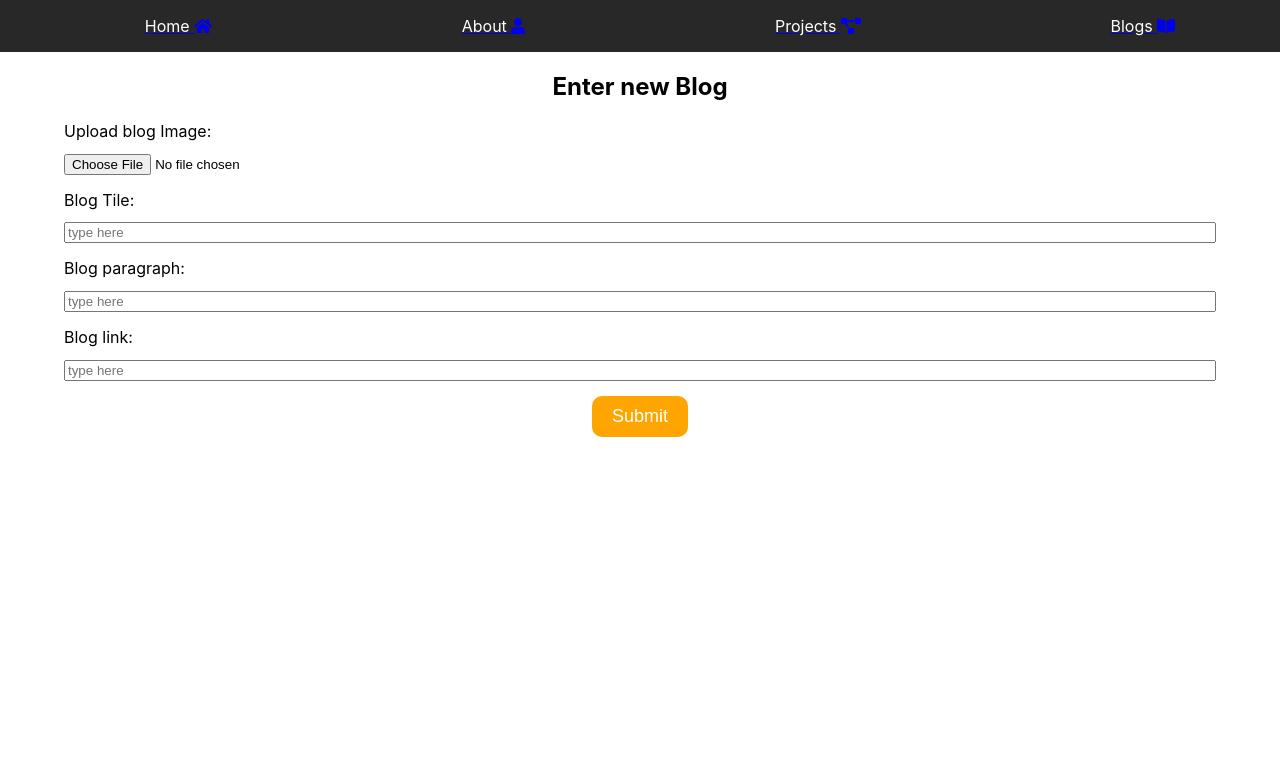
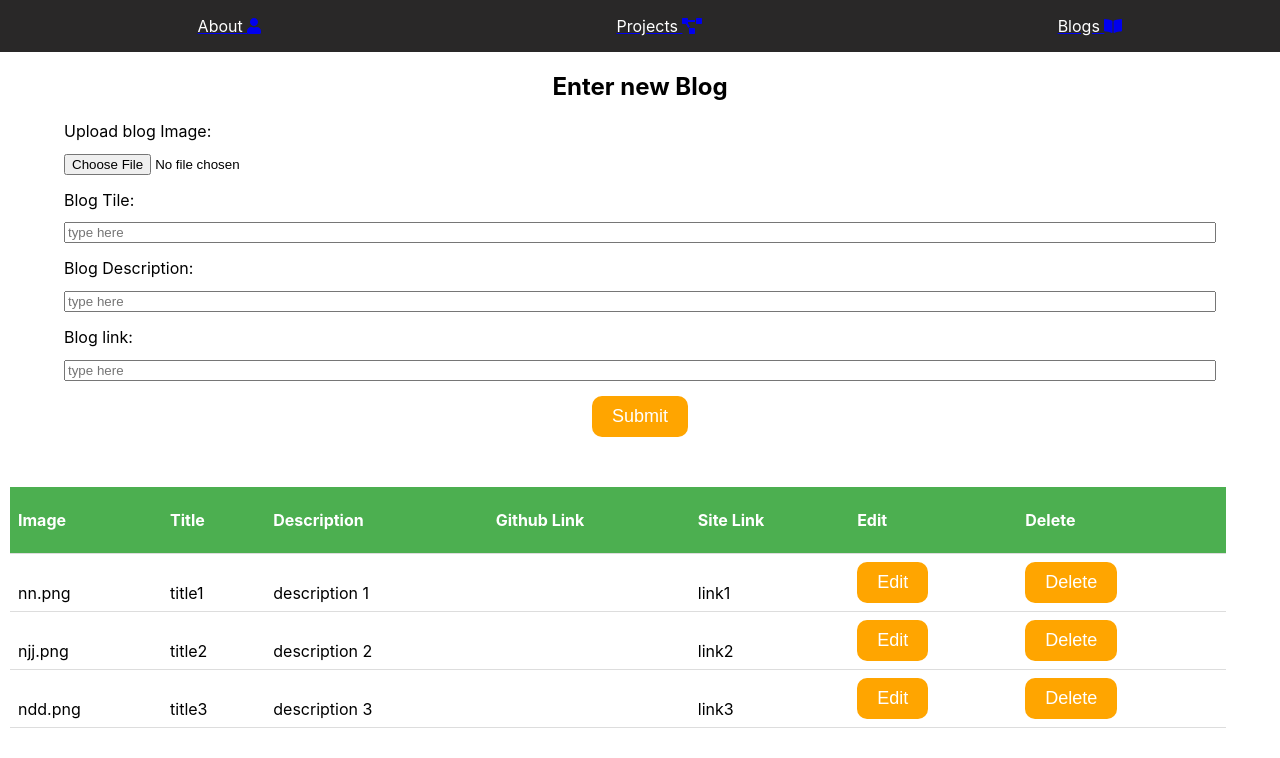
Before and after one commit to onives/my-dashboard, a React (Create React App) app: page /blogs in a window 1280 px wide. Shown: the top 758 px of the page. Built offline with nearby package versions, Linux system fonts and the light colour scheme.

Commit message:
new commits

```diff
--- a/src/App.js
+++ b/src/App.js
@@ -7,8 +7,8 @@ import DashboardNav from './components/DashboardNav'
 import { BrowserRouter as Router, Switch, Route } from 'react-router-dom';
 import About from './components/About';
 import Projects from './components/Projects';
-import Blogs from './components/Blogs';
-import Home from './components/Home';
+import BlogLayout from './components/BlogLayout';
+
 
 
 library.add(fab, fas)
@@ -19,10 +19,9 @@ function App() {
       <Router>
         <DashboardNav />
         <Switch>
-          <Route exact path='/' component={ Home } />
           <Route exact path='/about' component={About} />
           <Route exact path='/projects' component={Projects} />
-          <Route exact path='/blogs' component={Blogs} />
+          <Route exact path='/blogs' component={BlogLayout} />
 
         </Switch>
 
--- a/src/components/About.js
+++ b/src/components/About.js
@@ -1,5 +1,5 @@
 import React from 'react';
-import { Button } from './Button'
+import { Button } from './generics/Button'
 
 
 const About = () => {
--- /dev/null
+++ b/src/components/BlogLayout.js
@@ -0,0 +1,67 @@
+import React, { useState } from "react";
+import Blogs from "./Blogs";
+import TableData from "./generics/TableData";
+import "../css/forms.css";
+import "../css/table.css";
+
+const current_blogs = [
+  {
+    image: "nn.png",
+    title: "title1",
+    description: "description 1",
+    link: "link1",
+  },
+  {
+    image: "njj.png",
+    title: "title2",
+    description: "description 2",
+    link: "link2",
+  },
+  {
+    image: "ndd.png",
+    title: "title3",
+    description: "description 3",
+    link: "link3",
+  },
+];
+const BlogLayout = () => {
+  const [blogs, setBlogs] = useState(current_blogs);
+
+  const handleBlogSave = (enteredBlogData) => {
+    //   setBlogs([enteredBlogData, ...blogs])
+    setBlogs((prevBlogs) => {
+      return [enteredBlogData, ...prevBlogs];
+    });
+  };
+
+  return (
+    <div>
+      <Blogs onBlogSave={handleBlogSave} />
+      <table className='tabula-data'>
+        <thead>
+          <tr>
+            <th>Image</th>
+            <th>Title</th>
+            <th>Description</th>
+            <th>Github Link</th>
+            <th>Site Link</th>
+            <th>Edit</th>
+            <th>Delete</th>
+          </tr>
+        </thead>
+
+        {blogs.length &&
+          blogs.map((blog) => (
+            <TableData
+              image={blog.image}
+              title={blog.title}
+              description={blog.description}
+              siteLink={blog.link}
+            />
+          ))}
+      </table>
+    </div>
+  );
+};
+
+export default BlogLayout;
--- a/src/components/Blogs.js
+++ b/src/components/Blogs.js
@@ -1,14 +1,12 @@
 import React, { useState } from 'react';
-import { Button } from './Button'
-import '../css/forms.css';
+import { Button } from './generics/Button';
 
-
-const Blogs = () => {
+const Blogs = ({onBlogSave}) => {
     const [enteredImg, setEnteredImg] = useState('');
     const [enteredBlogTitle, setEnteredBlogTitle] = useState('');
-    const [enteredBlogParagraph, setEnteredBlogParagraph] = useState('');
+    const [enteredBlogDescription, setEnteredBlogDescription] = useState('');
     const [enteredBlogLink, setEnteredBlogLink] = useState('');
-    const [blogs, setBlogs] = useState([]);
+
 
     const imgChangeHandler = (e)=>{
         setEnteredImg(e.target.value);
@@ -16,8 +14,8 @@ const Blogs = () => {
     const titleChangeHandler = (e)=>{
         setEnteredBlogTitle(e.target.value)
     };
-    const paragraphChangeHandler = (e)=>{
-        setEnteredBlogParagraph(e.target.value)
+    const descriptionChangeHandler = (e)=>{
+        setEnteredBlogDescription(e.target.value)
     };
     const linkChangeHandler = (e)=>{
         setEnteredBlogLink(e.target.value)
@@ -29,14 +27,15 @@ const Blogs = () => {
         const newBlogData = {
             image: enteredImg,
             title: enteredBlogTitle,
-            paragraph: enteredBlogParagraph,
+            description: enteredBlogDescription,
             link: enteredBlogLink,
         }
-        setBlogs([...blogs, newBlogData])
-        console.log(blogs);
+
+        onBlogSave(newBlogData);
+
         setEnteredImg('');
         setEnteredBlogTitle('');
-        setEnteredBlogParagraph('');
+        setEnteredBlogDescription('');
         setEnteredBlogLink('')
 
     }
@@ -57,8 +56,8 @@ const Blogs = () => {
                         <input type='text' value={enteredBlogTitle} placeholder='type here' onChange={titleChangeHandler} />
                     </div>
                     <div className='input-div'>
-                        <label>Blog paragraph: </label>
-                        <input type='text' value={enteredBlogParagraph} placeholder='type here' onChange={paragraphChangeHandler} />
+                        <label>Blog Description: </label>
+                        <input type='text' value={enteredBlogDescription} placeholder='type here' onChange={descriptionChangeHandler} />
                     </div>
                     <div className='input-div'>
                         <label>Blog link: </label>
--- a/src/components/DashboardNav.js
+++ b/src/components/DashboardNav.js
@@ -6,7 +6,6 @@ import '../css/dashboardCss.css';
 
 const DashboardNav = () => {
     const layoutInfo = [
-        { icon: 'home', itemName: 'Home', path: '/' },
         { icon: 'user', itemName: 'About', path: '/about' },
         { icon: 'project-diagram', itemName: 'Projects', path: '/projects' },
         { icon: 'book-open', itemName: 'Blogs', path: '/blogs' }
--- a/src/components/Home.js
+++ /dev/null
@@ -1,16 +0,0 @@
-import React from 'react';
-import ListComponent from './ListComponent'
-
-
-const Home = () => {
-
-    return (
-        <div>
-            <h2>All your saved information is here</h2>
-            <ListComponent />
-        </div>
-
-    )
-}
-
-export default Home
--- a/src/components/Projects.js
+++ b/src/components/Projects.js
@@ -1,5 +1,5 @@
 import React from 'react';
-import { Button } from './Button'
+import { Button } from './generics/Button'
 
 import '../css/forms.css';
 
--- a/src/components/Button.js
+++ b/src/components/generics/Button.js
@@ -1,5 +1,5 @@
 import React from 'react'
-import '../css/buttons.css'
+import '../../css/buttons.css'
 
 const STYLES = ['btn--solid', 'btn--outline']
 const SIZE = ['btn--medium']
--- /dev/null
+++ b/src/components/generics/TableData.js
@@ -0,0 +1,20 @@
+import React from "react";
+import {Button} from './Button'
+
+const TableData = ({ image, title, description, githubLink, siteLink }) => {
+  return (
+    <tbody>
+      <tr>
+        <td>{image}</td>
+        <td>{title}</td>
+        <td>{description}</td>
+        <td>{githubLink}</td>
+        <td>{siteLink}</td>
+        <td><Button>Edit</Button></td>
+        <td><Button>Delete</Button></td>
+      </tr>
+    </tbody>
+  );
+};
+
+export default TableData;
--- /dev/null
+++ b/src/css/table.css
@@ -0,0 +1,31 @@
+:root {
+  --primary-color: orange;
+  --secondary-color: white;
+  --primary-text-color: white;
+  --secondary-text-color: black;
+}
+.tabula-data {
+  width: 95%;
+  text-align: left;
+  border-collapse: collapse;
+  margin: 50px 10px;
+}
+
+th {
+  height: 50px;
+  background-color: #4caf50;
+  color: white;
+}
+td {
+  height: 30px;
+  vertical-align: bottom;
+}
+th,
+td {
+  padding: 8px;
+  text-align: left;
+  border-bottom: 1px solid #ddd;
+}
+tr:hover {
+  background-color: #f5f5f5;
+}
```
Also changed, not shown: src/components/generics/Table.js (deleted, +0 -24 lines).
